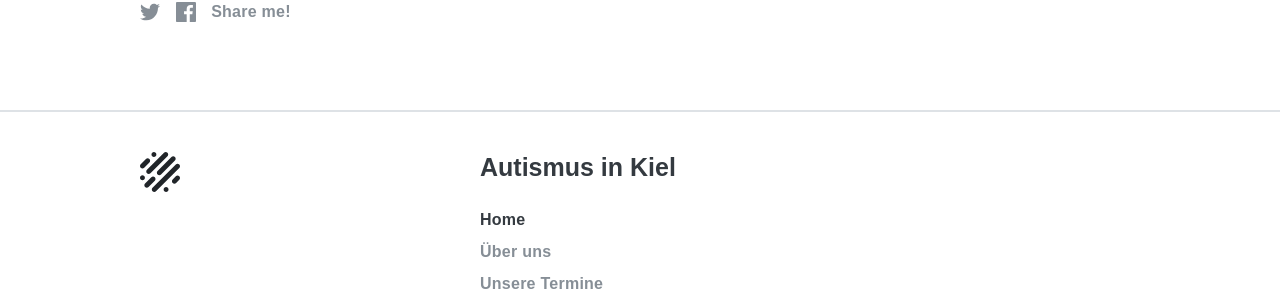
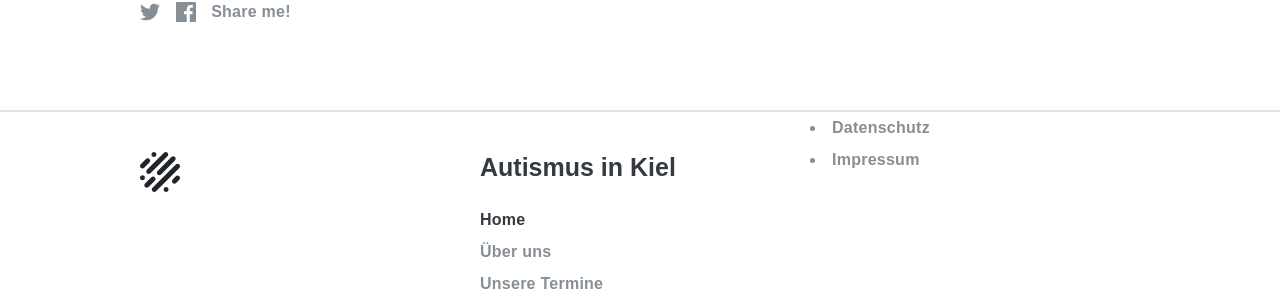
Before and after one commit to insertmesh/AIKWebsite_TEST, a Jekyll site: the page built from index.markdown, in a window 1280 px wide. Shown: the part 1390-1697 px from the top of the page. Built offline with Jekyll 4.4.1, drawn with Linux system fonts in a browser that asks for light colours.

Commit message:
Update footer.html
Added Impressum and datenschutz footer navigation

```diff
--- a/_includes/core/footer.html
+++ b/_includes/core/footer.html
@@ -10,7 +10,19 @@
 					{% include core/navigation.html %}
 				</nav>
 			</div>
+			<div class="footer-links">
 
+				<nav>
+					<li class="nav-link">
+  						<a href="{{ '/datenschutz/' | relative_url }}">Datenschutz</a>
+								</li>
+					<li class="nav-link">
+ 						 <a href="{{ '/impressum/' | relative_url }}">Impressum</a>
+								</li>
+						</li>
+					</ul>
+				</nav>
+			</div>
 		</div>
 		<h6 class="footer-text">© {{ site.time | date: '%Y' }} <a href="https://twitter.com/{{ site.author.twitter }}" aria-label="Follow {{ site.author.name }} on Twitter.">{{ site.author.name }}</a>. All rights reserved.</h6>
 	</div>
```
